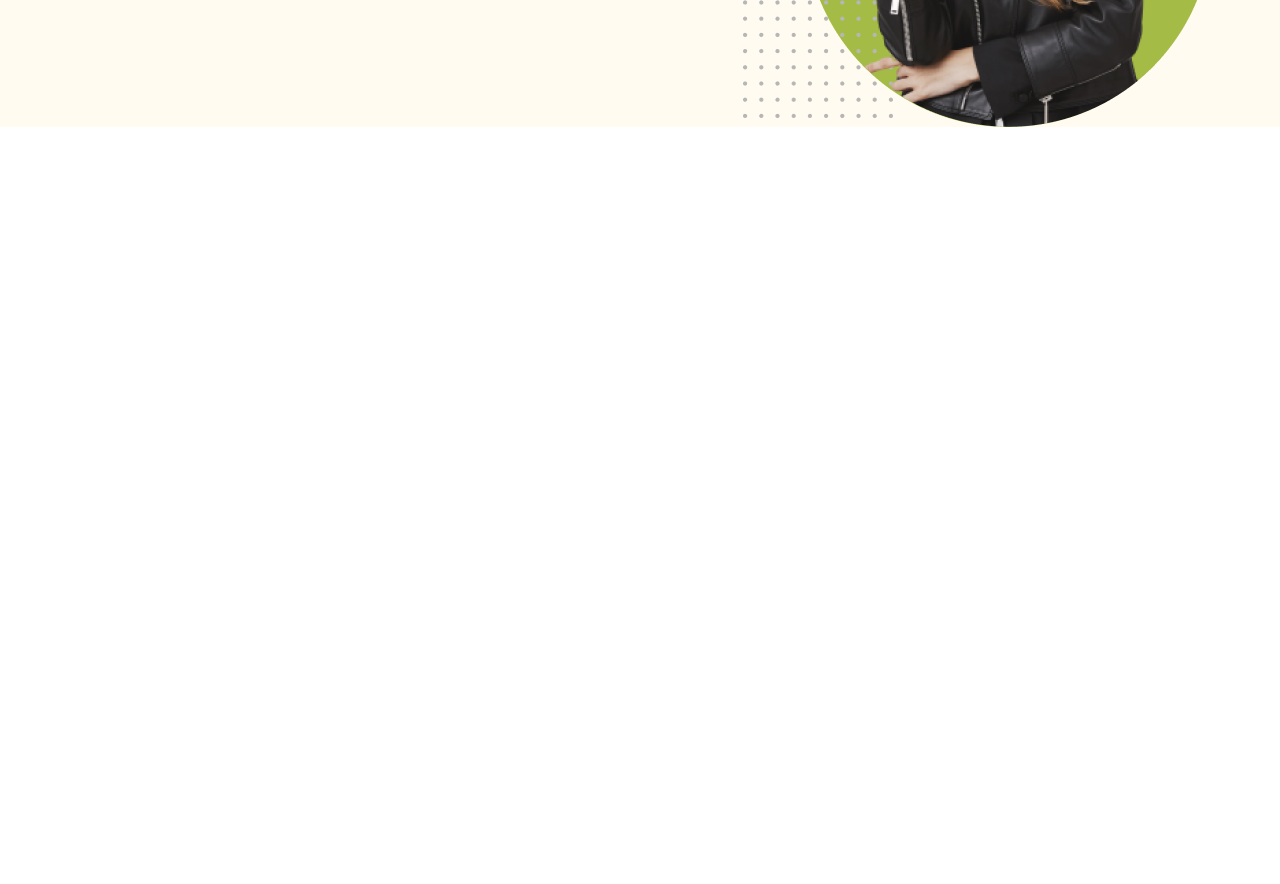
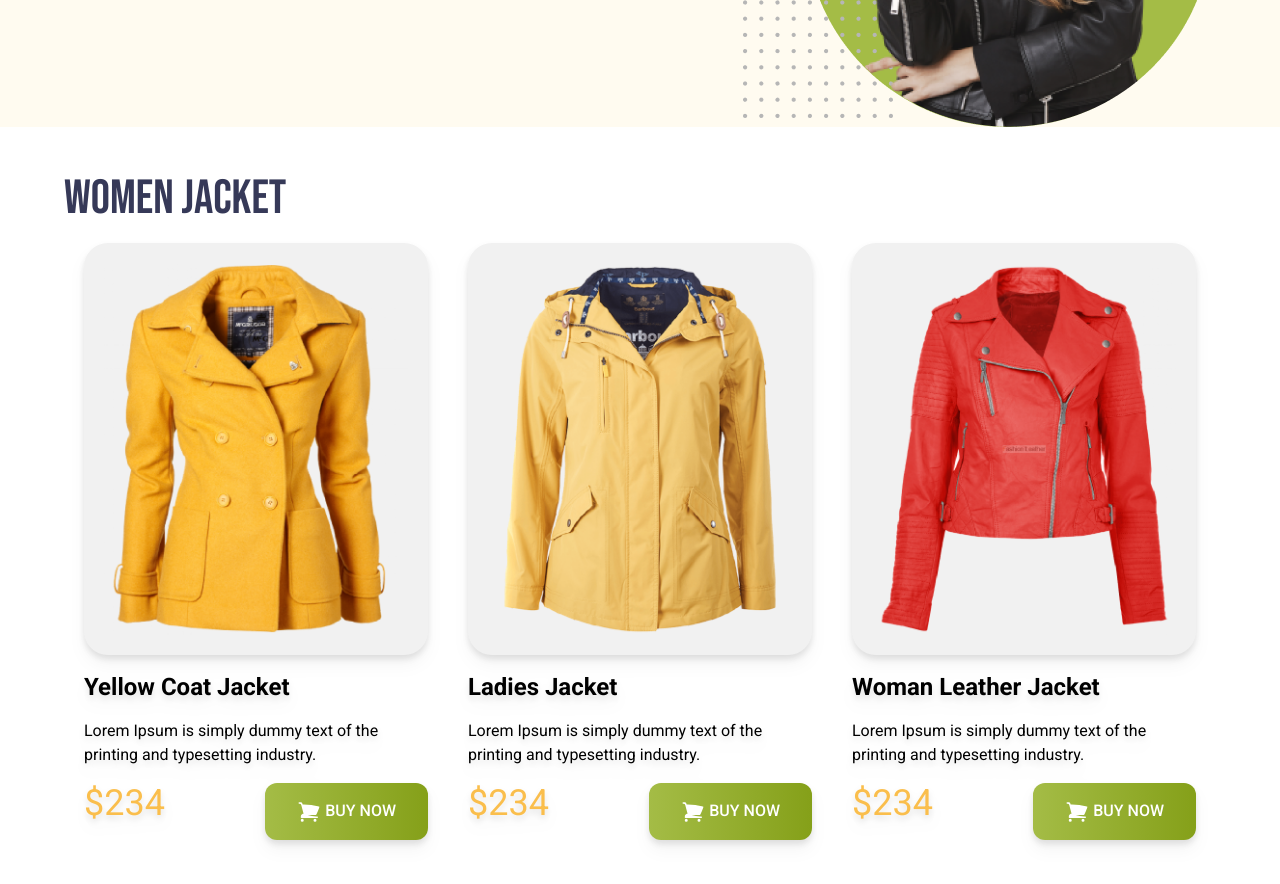
Before and after one commit to mehedipro3/penguin-fashion-design-tailwind, a plain HTML site: page index.html in a window 1280 px wide. Shown: the part 360-1244 px from the top of the page. Before the commit the page ends 800 px from the top, so only its background shows below. Drawn offline with nearby package versions, Linux system fonts and the light colour scheme.

Commit message:
women jacket section added

```diff
--- a/index.html
+++ b/index.html
@@ -48,7 +48,71 @@
       </div>
     </div>
   </header>
-  <main>
+  <main class="max-w-6xl mx-auto">
+    <!-- women jacket section  -->
+     <section class="my-12">
+      <h2 class="text-5xl uppercase text-[#363958] font-bebas-neue">women jacket</h2>
+
+      <div class="grid grid-cols-1 lg:grid-cols-3">
+        <!-- jacket card 1 -->
+
+       <div class="p-5 space-y-4 drop-shadow-lg rounded-3xl">
+        <img class="p-5 rounded-3xl bg-[#F1F1F1]" src="images/jacket-1.png" alt="">
+        <h3 class="text-2xl font-bold">Yellow Coat Jacket </h3>
+        <p>Lorem Ipsum is simply dummy text of the
+          printing and typesetting industry.</p>
+          <div class="flex justify-between">
+            <h2 class="text-4xl text-[#FABE4C]">$234</h2>
+            <button
+          class="bg-green-300 px-8 py-4 rounded-xl font-medium text-white bg-gradient-to-r from-[#A4BC46] to-[#85A019] ">
+          <svg xmlns="http://www.w3.org/2000/svg" fill="white" viewBox="0 0 24 24" stroke-width="1.5"
+            stroke="currentColor" class="size-6 text-white inline">
+            <path stroke-linecap="round" stroke-linejoin="round"
+              d="M2.25 3h1.386c.51 0 .955.343 1.087.835l.383 1.437M7.5 14.25a3 3 0 0 0-3 3h15.75m-12.75-3h11.218c1.121-2.3 2.1-4.684 2.924-7.138a60.114 60.114 0 0 0-16.536-1.84M7.5 14.25 5.106 5.272M6 20.25a.75.75 0 1 1-1.5 0 .75.75 0 0 1 1.5 0Zm12.75 0a.75.75 0 1 1-1.5 0 .75.75 0 0 1 1.5 0Z" />
+          </svg>
+          BUY NOW</button>
+          </div>
+       </div>
+      <!-- jacket card 2 -->
+
+       <div class="p-5 space-y-4 drop-shadow-lg rounded-3xl">
+        <img class="p-5 rounded-3xl bg-[#F1F1F1]" src="images/jacket-2.png" alt="">
+        <h3 class="text-2xl font-bold">Ladies Jacket </h3>
+        <p>Lorem Ipsum is simply dummy text of the
+          printing and typesetting industry.</p>
+          <div class="flex justify-between">
+            <h2 class="text-4xl text-[#FABE4C]">$234</h2>
+            <button
+          class="bg-green-300 px-8 py-4 rounded-xl font-medium text-white bg-gradient-to-r from-[#A4BC46] to-[#85A019] ">
+          <svg xmlns="http://www.w3.org/2000/svg" fill="white" viewBox="0 0 24 24" stroke-width="1.5"
+            stroke="currentColor" class="size-6 text-white inline">
+            <path stroke-linecap="round" stroke-linejoin="round"
+              d="M2.25 3h1.386c.51 0 .955.343 1.087.835l.383 1.437M7.5 14.25a3 3 0 0 0-3 3h15.75m-12.75-3h11.218c1.121-2.3 2.1-4.684 2.924-7.138a60.114 60.114 0 0 0-16.536-1.84M7.5 14.25 5.106 5.272M6 20.25a.75.75 0 1 1-1.5 0 .75.75 0 0 1 1.5 0Zm12.75 0a.75.75 0 1 1-1.5 0 .75.75 0 0 1 1.5 0Z" />
+          </svg>
+          BUY NOW</button>
+          </div>
+       </div>
+      <!-- jacket card 3 -->
+
+       <div class="p-5 space-y-4 drop-shadow-lg rounded-3xl">
+        <img class="p-5 rounded-3xl bg-[#F1F1F1]" src="images/jacket-3.png" alt="">
+        <h3 class="text-2xl font-bold">Woman Leather Jacket </h3>
+        <p>Lorem Ipsum is simply dummy text of the
+          printing and typesetting industry.</p>
+          <div class="flex justify-between">
+            <h2 class="text-4xl text-[#FABE4C]">$234</h2>
+            <button
+          class="bg-green-300 px-8 py-4 rounded-xl font-medium text-white bg-gradient-to-r from-[#A4BC46] to-[#85A019] ">
+          <svg xmlns="http://www.w3.org/2000/svg" fill="white" viewBox="0 0 24 24" stroke-width="1.5"
+            stroke="currentColor" class="size-6 text-white inline">
+            <path stroke-linecap="round" stroke-linejoin="round"
+              d="M2.25 3h1.386c.51 0 .955.343 1.087.835l.383 1.437M7.5 14.25a3 3 0 0 0-3 3h15.75m-12.75-3h11.218c1.121-2.3 2.1-4.684 2.924-7.138a60.114 60.114 0 0 0-16.536-1.84M7.5 14.25 5.106 5.272M6 20.25a.75.75 0 1 1-1.5 0 .75.75 0 0 1 1.5 0Zm12.75 0a.75.75 0 1 1-1.5 0 .75.75 0 0 1 1.5 0Z" />
+          </svg>
+          BUY NOW</button>
+          </div>
+       </div>
+      </div>
+     </section>
 
   </main>
   <footer>
```
